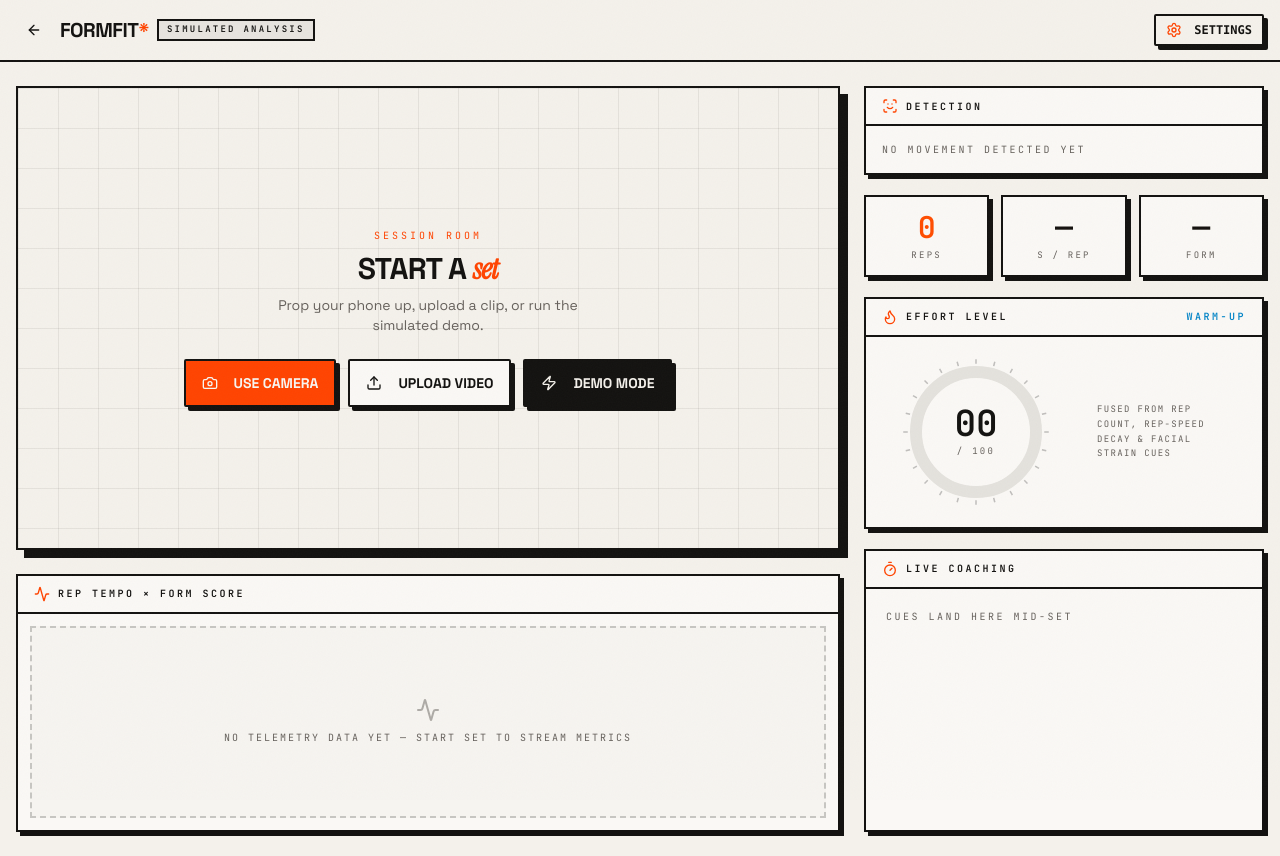
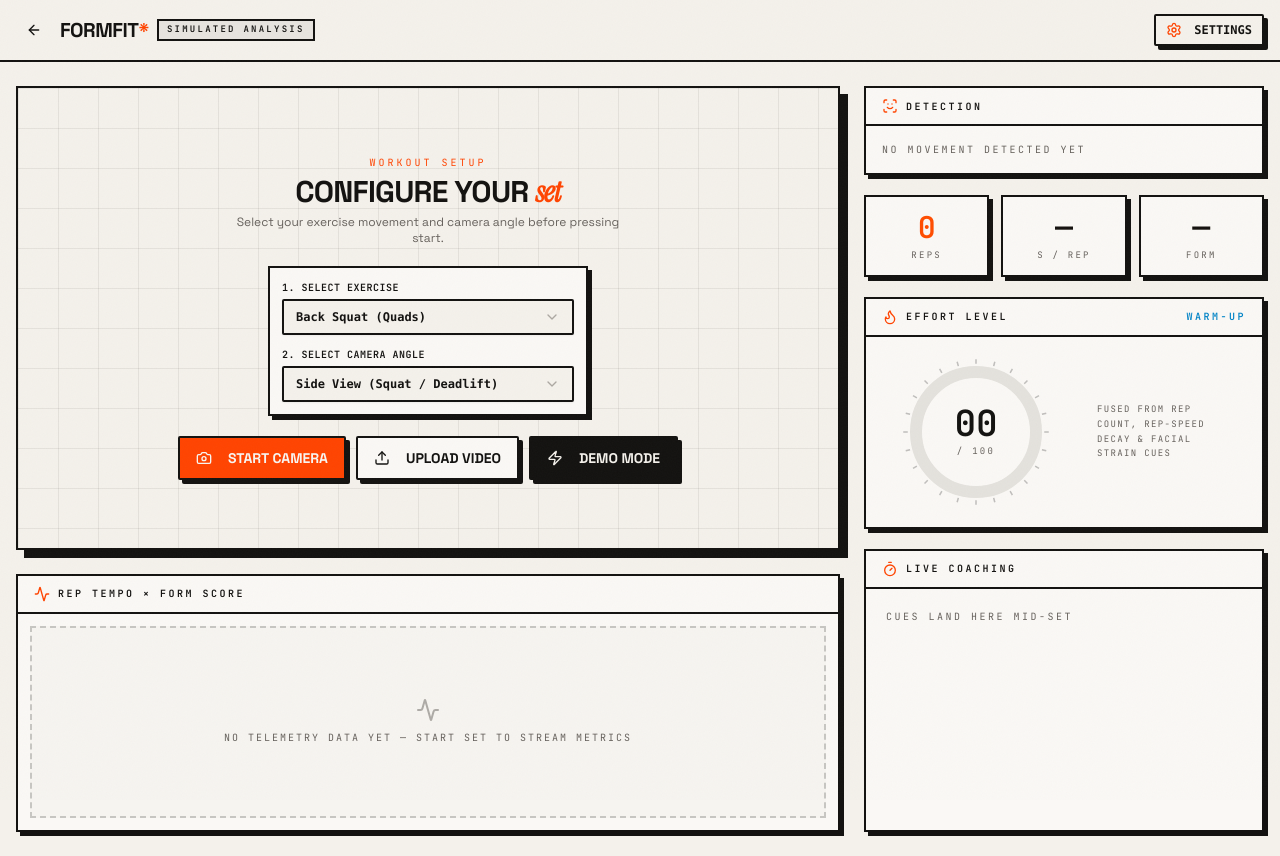
Before and after one commit to Aditya-132/aifactory, a React (Vite) app: page /session in a window 1280 px wide. Built offline with nearby package versions, Linux system fonts and the light colour scheme.

Commit message:
refactor(session): lock exercise & camera angle during active set and move selection to pre-workout setup

```diff
--- a/src/pages/Session.tsx
+++ b/src/pages/Session.tsx
@@ -124,26 +124,31 @@
     [pushFeed],
   )
 
+  const [selectedExerciseId, setSelectedExerciseId] = useState<string>(EXERCISES[0].id)
+  const [selectedCameraAngle, setSelectedCameraAngle] = useState<CameraAngle>('Side')
+
   const beginAnalysis = useCallback(
-    (picked?: ExerciseDef) => {
-      const ex = picked ?? EXERCISES[Math.floor(Math.random() * EXERCISES.length)]
+    () => {
+      const chosenEx = EXERCISES.find((e) => e.id === selectedExerciseId) || EXERCISES[0]
+      const chosenAngle = selectedCameraAngle || angleForExercise(chosenEx)
+      setExercise(chosenEx)
+      setAngle(chosenAngle)
+
       setPhase('analyzing')
       pushFeed('Pose model initializing — tracking 17 keypoints…', 'info')
       window.setTimeout(() => {
-        setExercise(ex)
-        setAngle(angleForExercise(ex))
-        setConfidence(88 + Math.floor(Math.random() * 10))
+        setConfidence(92 + Math.floor(Math.random() * 6))
         setPhase('live')
         pushFeed(
-          `Movement classified: ${ex.name}. Best viewing angle locked — ${ex.keyJoint.toLowerCase()} angle tracked.`,
+          `Movement locked: ${chosenEx.name}. Viewport set to ${chosenAngle.toUpperCase()} view — ${chosenEx.keyJoint.toLowerCase()} angle tracked.`,
           'info',
         )
         pushFeed('Set started — rep counting live', 'info')
         clockRef.current = window.setInterval(() => setElapsed((e) => e + 1), 1000)
-        scheduleNextRep(ex)
-      }, 2600)
+        scheduleNextRep(chosenEx)
+      }, 2400)
     },
-    [pushFeed, scheduleNextRep],
+    [selectedExerciseId, selectedCameraAngle, pushFeed, scheduleNextRep],
   )
 
   const startCamera = async () => {
@@ -187,17 +192,7 @@
     // eslint-disable-next-line react-hooks/exhaustive-deps
   }, [])
 
-  const overrideExercise = (id: string) => {
-    const ex = EXERCISES.find((e) => e.id === id)
-    if (!ex) return
-    clearTimers()
-    setExercise(ex)
-    setAngle(angleForExercise(ex))
-    setConfidence(91 + Math.floor(Math.random() * 7))
-    pushFeed(`Exercise corrected to ${ex.name} — recalibrating tracking`, 'info')
-    clockRef.current = window.setInterval(() => setElapsed((e) => e + 1), 1000)
-    scheduleNextRep(ex)
-  }
+
 
   const endSession = useCallback(() => {
     clearTimers()
@@ -367,32 +362,71 @@
 
               {/* setup overlay */}
               {phase === 'setup' && (
-                <div className="bg-grid absolute inset-0 flex flex-col items-center justify-center gap-6 bg-background p-6 text-center">
+                <div className="bg-grid absolute inset-0 flex flex-col items-center justify-center gap-5 bg-background p-6 text-center z-10 overflow-y-auto">
                   <div>
-                    <p className="mono-data text-[10px] tracking-[0.3em] text-primary">SESSION ROOM</p>
-                    <h1 className="mt-2 text-3xl font-bold uppercase tracking-tight">
-                      Start a <span className="font-serifit normal-case italic text-primary">set</span>
+                    <p className="mono-data text-[10px] tracking-[0.3em] text-primary">WORKOUT SETUP</p>
+                    <h1 className="mt-1 text-2xl sm:text-3xl font-bold uppercase tracking-tight">
+                      Configure your <span className="font-serifit normal-case italic text-primary">set</span>
                     </h1>
-                    <p className="mx-auto mt-2 max-w-xs text-sm text-muted-foreground">
-                      Prop your phone up, upload a clip, or run the simulated demo.
+                    <p className="mx-auto mt-1 max-w-sm text-xs text-muted-foreground">
+                      Select your exercise movement and camera angle before pressing start.
                     </p>
                   </div>
-                  <div className="flex w-full max-w-xs flex-col gap-3 sm:max-w-none sm:flex-row sm:flex-wrap sm:justify-center">
+
+                  {/* Pre-workout configuration selectors */}
+                  <div className="w-full max-w-xs space-y-3 border-2 border-foreground bg-card p-3 hard-shadow-sm text-left">
+                    <div>
+                      <label className="mono-data block text-[10px] font-bold tracking-wider text-foreground mb-1">
+                        1. SELECT EXERCISE
+                      </label>
+                      <Select value={selectedExerciseId} onValueChange={setSelectedExerciseId}>
+                        <SelectTrigger className="h-9 w-full border-2 font-mono text-xs font-semibold bg-background">
+                          <SelectValue />
+                        </SelectTrigger>
+                        <SelectContent className="border-2 font-mono text-xs">
+                          {EXERCISES.map((e) => (
+                            <SelectItem key={e.id} value={e.id}>
+                              {e.name} ({e.primaryMuscles[0]})
+                            </SelectItem>
+                          ))}
+                        </SelectContent>
+                      </Select>
+                    </div>
+
+                    <div>
+                      <label className="mono-data block text-[10px] font-bold tracking-wider text-foreground mb-1">
+                        2. SELECT CAMERA ANGLE
+                      </label>
+                      <Select value={selectedCameraAngle} onValueChange={(val) => setSelectedCameraAngle(val as CameraAngle)}>
+                        <SelectTrigger className="h-9 w-full border-2 font-mono text-xs font-semibold bg-background">
+                          <SelectValue />
+                        </SelectTrigger>
+                        <SelectContent className="border-2 font-mono text-xs">
+                          <SelectItem value="Side">Side View (Squat / Deadlift)</SelectItem>
+                          <SelectItem value="Front">Front View (OHP / Curl)</SelectItem>
+                          <SelectItem value="Three-quarter">Three-Quarter View (Bench)</SelectItem>
+                          <SelectItem value="Rear">Rear View</SelectItem>
+                        </SelectContent>
+                      </Select>
+                    </div>
+                  </div>
+
+                  <div className="flex w-full max-w-xs flex-col gap-2.5 sm:max-w-none sm:flex-row sm:flex-wrap sm:justify-center">
                     <Button
                       size="lg"
-                      className="hard-shadow-sm h-12 w-full border-2 border-foreground font-bold transition-transform hover:-translate-y-0.5 sm:w-auto"
+                      className="hard-shadow-sm h-11 w-full border-2 border-foreground font-bold transition-transform hover:-translate-y-0.5 sm:w-auto"
                       onClick={startCamera}
                     >
-                      <Camera className="mr-2 h-5 w-5" /> USE CAMERA
+                      <Camera className="mr-2 h-4 w-4" /> START CAMERA
                     </Button>
                     <Button
                       size="lg"
                       variant="outline"
-                      className="hard-shadow-sm h-12 w-full border-2 border-foreground bg-card font-bold transition-transform hover:-translate-y-0.5 sm:w-auto"
+                      className="hard-shadow-sm h-11 w-full border-2 border-foreground bg-card font-bold transition-transform hover:-translate-y-0.5 sm:w-auto"
                       asChild
                     >
                       <label className="cursor-pointer">
-                        <Upload className="mr-2 h-5 w-5" /> UPLOAD VIDEO
+                        <Upload className="mr-2 h-4 w-4" /> UPLOAD VIDEO
                         <input
                           type="file"
                           accept="video/*"
@@ -407,10 +441,10 @@
                     <Button
                       size="lg"
                       variant="outline"
-                      className="hard-shadow-sm h-12 w-full border-2 border-foreground bg-foreground font-bold text-background transition-transform hover:-translate-y-0.5 hover:bg-foreground sm:w-auto"
+                      className="hard-shadow-sm h-11 w-full border-2 border-foreground bg-foreground font-bold text-background transition-transform hover:-translate-y-0.5 hover:bg-foreground sm:w-auto"
                       onClick={startDemo}
                     >
-                      <Zap className="mr-2 h-5 w-5" /> DEMO MODE
+                      <Zap className="mr-2 h-4 w-4" /> DEMO MODE
                     </Button>
                   </div>
                   {cameraError && (
@@ -654,22 +688,13 @@
                           </span>
                         ))}
                       </div>
-                      <div className="pt-3">
-                        <p className="mono-data mb-1.5 text-[9px] tracking-[0.25em] text-muted-foreground">
-                          WRONG LIFT? CORRECT IT:
+                      <div className="pt-2">
+                        <p className="mono-data mb-1 text-[9px] tracking-[0.25em] text-muted-foreground flex items-center gap-1">
+                          <span className="inline-block h-2 w-2 rounded-full bg-emerald-500" /> SESSION LOCKED
                         </p>
-                        <Select value={exercise.id} onValueChange={overrideExercise}>
-                          <SelectTrigger className="h-9 w-full border-2 font-semibold">
-                            <SelectValue />
-                          </SelectTrigger>
-                          <SelectContent className="border-2">
-                            {EXERCISES.map((e) => (
-                              <SelectItem key={e.id} value={e.id}>
-                                {e.name}
-                              </SelectItem>
-                            ))}
-                          </SelectContent>
-                        </Select>
+                        <p className="text-[11px] text-muted-foreground">
+                          Exercise &amp; camera angle are locked for this set to preserve telemetry integrity.
+                        </p>
                       </div>
                     </motion.div>
                   ) : (
```
